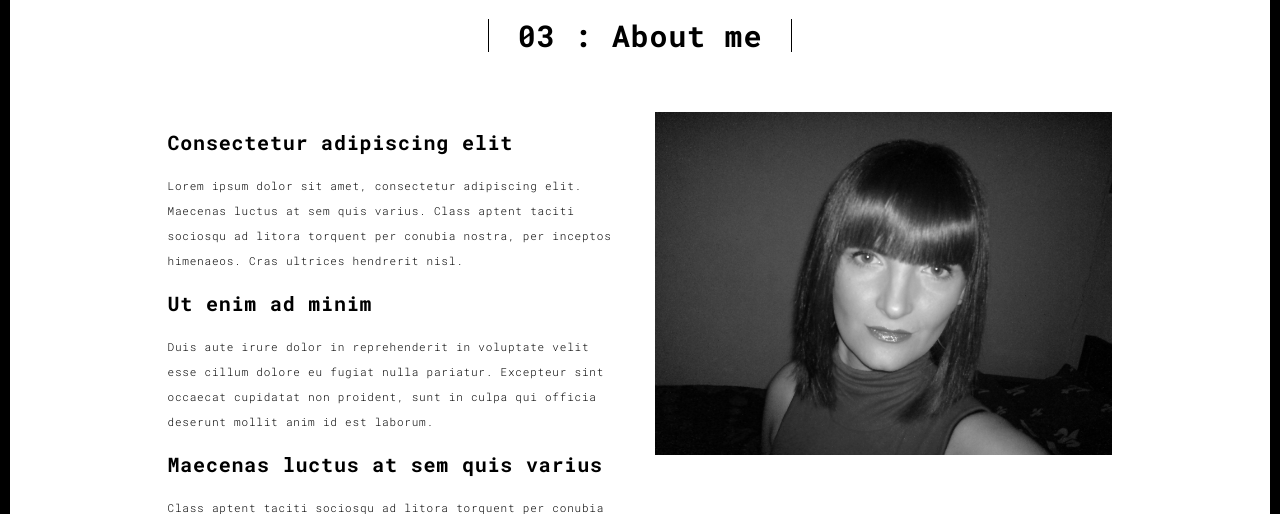
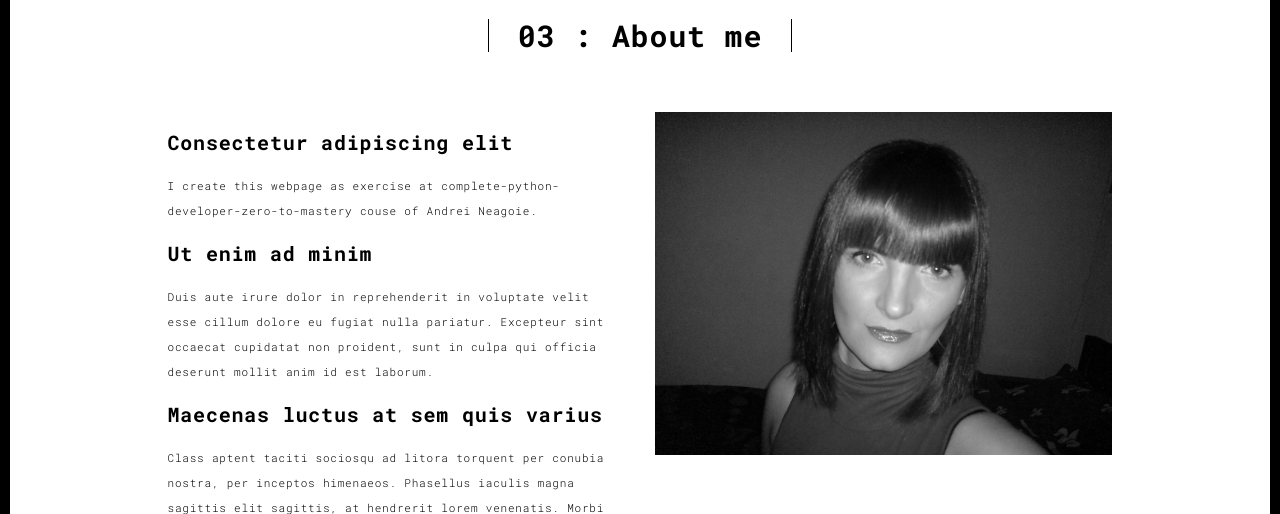
Before and after one commit to geta500/porto, a Flask app: page /about.html in a window 1280 px wide. Shown: the part 90-604 px from the top of the page. Run offline with Flask 2, Linux system fonts and the light colour scheme; some libraries are stand-ins or nearby versions.

Commit message:
Update about.html

```diff
--- a/templates/about.html
+++ b/templates/about.html
@@ -62,8 +62,7 @@
               <div class="row">
                 <div class="col-xs-12 col-md-6">
                   <h3>Consectetur adipiscing elit</h3>
-                  <p>Lorem ipsum dolor sit amet, consectetur adipiscing elit. Maecenas luctus at sem quis varius.
-                  Class aptent taciti sociosqu ad litora torquent per conubia nostra, per inceptos himenaeos. Cras ultrices hendrerit nisl.</p>
+                  <p>I create this webpage as exercise at complete-python-developer-zero-to-mastery couse of Andrei Neagoie.</p>
                   <h3>Ut enim ad minim </h3>
                   <p>Duis aute irure dolor in reprehenderit in voluptate velit esse
                   cillum dolore eu fugiat nulla pariatur. Excepteur sint occaecat cupidatat non
```
